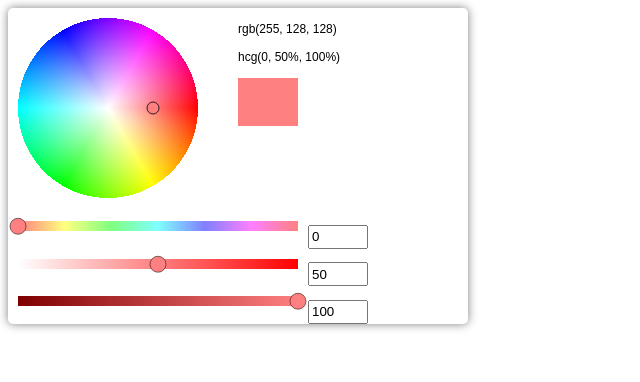
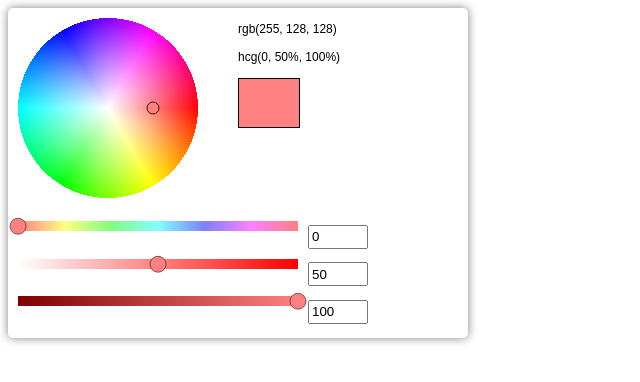
Before and after one commit to scrapjs/hcv-color, a website with bundled scripts: page colorpicker/pages/index.html in a window 1280 px wide. Shown: the whole page, without its empty margins (0-640 px from the left). Built offline with nearby package versions, Linux system fonts and the light colour scheme; animation ran at ten frames a second.

Commit message:
update color picker

```diff
--- a/colorpicker/css/main.css
+++ b/colorpicker/css/main.css
@@ -40,6 +40,7 @@
   display: block;
   width: 60px;
   height: 48px;
+  border: solid black 1px;
 }
 canvas.color-input {
   -webkit-user-select: none;
--- a/colorpicker/js/picker.js
+++ b/colorpicker/js/picker.js
@@ -343,6 +343,7 @@ Object.assign(exports, require("./hcg"), require("./hsv"), require("./hsl"), req
             this.hSlider.appendTo(this.sliders[0]);this.sliders.append(this.hNum);this.sliders.append("<br>");
             this.cSlider.appendTo(this.sliders[0]);this.sliders.append(this.cNum);this.sliders.append("<br>");
             this.gSlider.appendTo(this.sliders[0]);this.sliders.append(this.gNum);this.sliders.append("<br>");
+            this.sliders.append("<br>");
 
             this.fields.append(this.field);
             this.fields.append(this.fill);
--- a/package.json
+++ b/package.json
@@ -1,7 +1,7 @@
 {
   "name": "hcg-color",
   "description": "Adds HCG color model support for anything",
-  "version": "1.4.8",
+  "version": "1.4.9",
   "author": "Alexey S <acterhd@gmail.com>",
   "license": "MIT",
   "repository": "https://github.com/acterhd/hcg-color.git",
```
